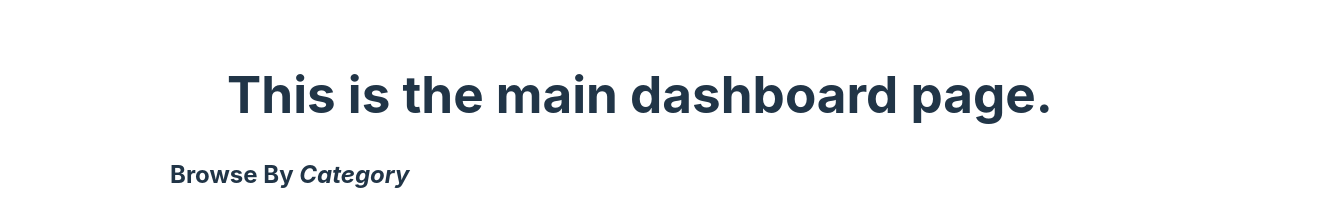
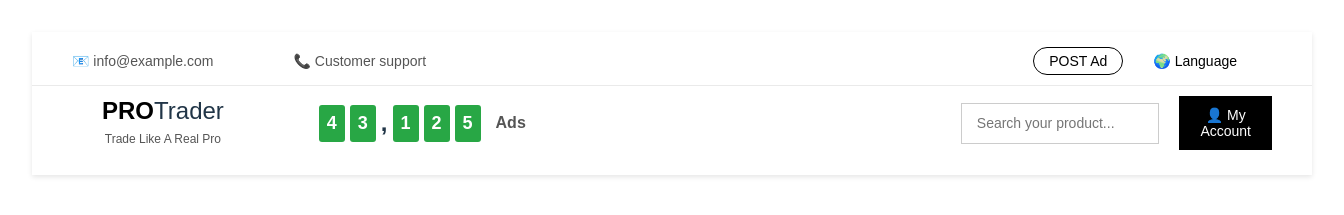
Before and after one commit to sagarbhirde/kiwitrade-app-frontend, a React (Vite) app: page / in a window 1280 px wide. Shown: the top 215 px of the page, 1344 px wide, since content can reach past the window. Built offline with nearby package versions, Linux system fonts and the light colour scheme.

Commit message:
feat: Added Dashboard Header

```diff
--- a/src/App.tsx
+++ b/src/App.tsx
@@ -1,12 +1,14 @@
 import { useState } from 'react'
 import './App.css'
 import BrowseByCategory from '@components/BrowseByCategory'
+import Header from './components/Header/Index'
 
 function App() {
   const [count, setCount] = useState(0)
 
   return (
     <>
+    <Header/>
       <h1>This is the main dashboard page.</h1>
       <BrowseByCategory/>
     </>
--- a/src/components/BrowseByCategory/index.tsx
+++ b/src/components/BrowseByCategory/index.tsx
@@ -1,5 +1,5 @@
 import React from "react";
-import realEstate from "./../../../assets/images/realestate.jpg";
+import realEstate from "@images/realestate.jpg";
 import './BrowseByCategory.css'
 
 interface CategoryCardProps {
--- /dev/null
+++ b/src/components/Header/Header.css
@@ -0,0 +1,185 @@
+/* General Header Styles */
+.header {
+    font-family: "Arial", sans-serif;
+    background-color: #fff;
+    padding: 15px 0;
+    box-shadow: 0 2px 5px rgba(0, 0, 0, 0.1);
+    width: 100%;
+  }
+
+  .header-container {
+    max-width: 1200px;
+    margin: 0 auto;
+    padding: 10px 20px;
+    display: contents;
+  }
+
+  /* Top Section (Contact Info and Actions) */
+  .header-top {
+    display: flex;
+    justify-content: space-between;
+    align-items: center;
+    font-size: 14px;
+    color: #555;
+    border-bottom: 1px solid #eaeaea;
+    padding-bottom: 10px;
+  }
+
+  .contact-info span {
+    /* margin-right: 30px; */
+    margin: 40px;
+  }
+  .actions {
+    margin-right: 60px;
+  }
+  .actions .language {
+    border: none;
+  }
+  .actions button {
+    margin-left: 15px;
+    border: 1px solid black;
+    background: white;
+    color: black;
+    padding: 5px 15px;
+    border-radius: 20px;
+    cursor: pointer;
+    font-size: 14px;
+    transition: all 0.3s ease;
+  }
+
+  .actions button:hover {
+    background: black;
+    color: white;
+  }
+
+  /* Bottom Section (Logo, Stats, Search, Account) */
+  .header-bottom {
+    display: flex;
+    align-items: center;
+    padding: 10px 0;
+    gap: 20px;
+  }
+
+  .logo-section h1 {
+    font-size: 24px;
+    font-weight: bold;
+    margin: 0;
+  }
+
+  .logo-section .pro {
+    color: black;
+    margin-left: 70px;
+  }
+  .logo-section .bottom-logo {
+    margin-left: 70px;
+  }
+  .logo-section .Trader {
+    font-weight: lighter;
+  }
+  .logo-section p {
+    font-size: 12px;
+    margin: 5px 0 0;
+    color: #555;
+  }
+
+  .stats {
+    /* background-color: #e7f7e9; */
+    padding: 5px 15px;
+    margin-left: 60px;
+    /* border-radius: 20px; */
+    font-weight: bold;
+    font-size: x-large;
+    display: flex;
+    align-items: center;
+  }
+
+  .ad-stats {
+    display: flex;
+    align-items: center;
+    gap: 5px;
+  }
+
+  .ad-stats .digit {
+    background: #28a745;
+    color: #fff;
+    font-size: 18px;
+    padding: 5px 8px;
+    border-radius: 3px;
+  }
+
+  .ad-stats .label {
+    margin-left: 10px;
+    font-size: 16px;
+    color: #555;
+  }
+
+  .search-section {
+    display: flex;
+    align-items: center;
+    margin-left: 400px;
+    border: 1px solid #ccc;
+    /* border-radius: 20px; */
+    overflow: hidden;
+  }
+
+  .search-input {
+    border: none;
+    padding: 10px 15px;
+    outline: none;
+    font-size: 14px;
+    color: #555;
+    width: 300px;
+  }
+  button.search-button {
+    border-radius: 0px;
+  }
+  button.account-button {
+    border-radius: 0px;
+    margin-right: 40px;
+  }
+  .search-button {
+    border: none;
+    background: #28a745;
+    color: white;
+    padding: 10px 15px;
+    cursor: pointer;
+    font-size: 16px;
+  }
+
+  .account-section {
+    display: flex;
+    align-items: center;
+  }
+
+  .account-button {
+    border: 1px solid black;
+    background: black;
+    color: white;
+    padding: 10px 20px;
+    /* border-radius: 20px; */
+    cursor: pointer;
+    font-size: 14px;
+    transition: all 0.3s ease;
+  }
+
+  .account-button:hover {
+    background: white;
+    color: black;
+    border: 1px solid black;
+  }
+
+  /* Responsive Design */
+  @media (max-width: 768px) {
+    .header-container {
+      padding: 0 10px;
+    }
+
+    .header-bottom {
+      flex-direction: column;
+      gap: 10px;
+    }
+
+    .search-input {
+      width: 100%;
+    }
+  }
--- /dev/null
+++ b/src/components/Header/index.tsx
@@ -0,0 +1,58 @@
+import React from "react";
+import "./Header.css";
+
+const Header: React.FC = () => {
+  return (
+    <header className="header">
+      <div className="header-container">
+        {/* Top Section */}
+        <div className="header-top">
+          <div className="contact-info">
+            <span>📧 info@example.com</span>
+            <span>📞 Customer support</span>
+          </div>
+          <div className="actions">
+            <button className="post-ad">POST Ad</button>
+            <button className="language">🌍 Language</button>
+          </div>
+        </div>
+
+        {/* Bottom Section */}
+        <div className="header-bottom">
+          <div className="logo-section">
+            <h1>
+              <span className="pro">PRO</span>
+              <span className="Trader">Trader</span>
+            </h1>
+            <p className="bottom-logo">Trade Like A Real Pro</p>
+          </div>
+
+          <div className="stats">
+            <div className="ad-stats">
+              <span className="digit">4</span>
+              <span className="digit">3</span>,<span className="digit">1</span>
+              <span className="digit">2</span>
+              <span className="digit">5</span>
+              <span className="label">Ads</span>
+            </div>
+          </div>
+
+          <div className="search-section">
+            <input
+              type="text"
+              className="search-input"
+              placeholder="Search your product..."
+            />
+            <button className="search-button">🔍</button>
+          </div>
+
+          <div className="account-section">
+            <button className="account-button">👤 My Account</button>
+          </div>
+        </div>
+      </div>
+    </header>
+  );
+};
+
+export default Header;
```
